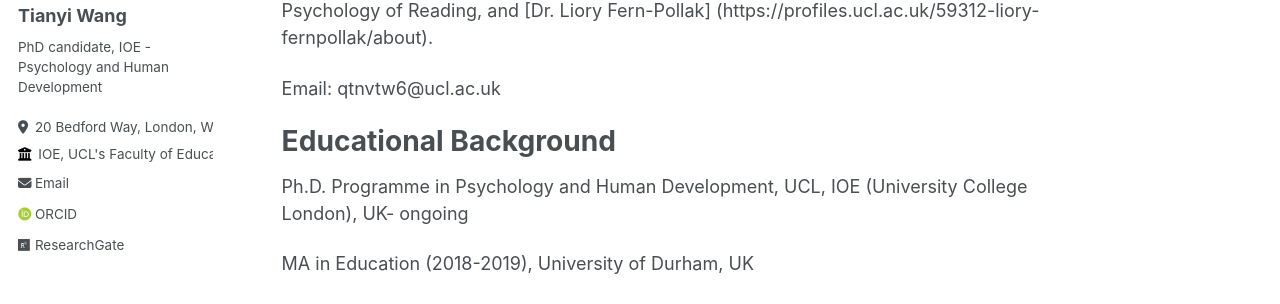
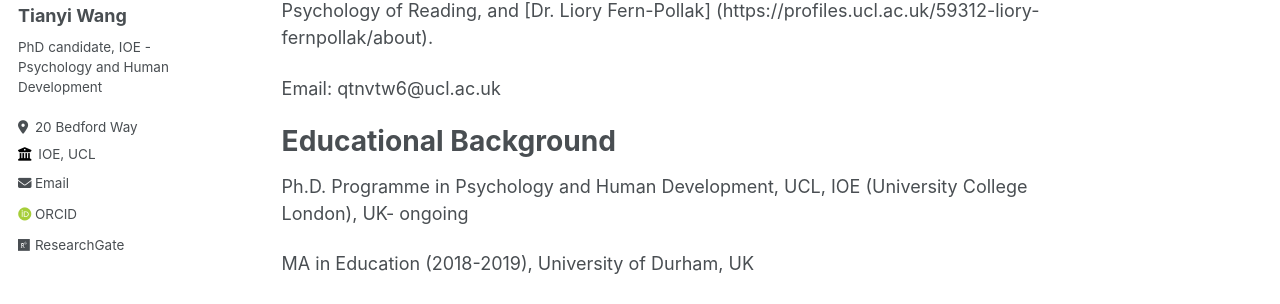
Before and after one commit to TianIEee/Tianyiw.github.io, a Jekyll site: the page built from _pages/about.md, in a window 1280 px wide. Shown: the part 266-570 px from the top of the page. Built offline with Jekyll 4.4.1, drawn with Linux system fonts in a browser that asks for light colours; some web fonts are replaced.

Commit message:
Update _config.yml

```diff
--- a/_config.yml
+++ b/_config.yml
@@ -25,8 +25,8 @@ author:
   name             : "Tianyi Wang"
   pronouns         : # example: "she/her"
   bio              : "PhD candidate, IOE - Psychology and Human Development"
-  location         : "20 Bedford Way, London, WC1H 0AL, United Kingdom"
-  employer         : "IOE, UCL's Faculty of Education and Society"
+  location         : "20 Bedford Way"
+  employer         : "IOE, UCL"
   uri              : # URL
   email            : "qtnvtw6@ucl.ac.uk"
 
```
